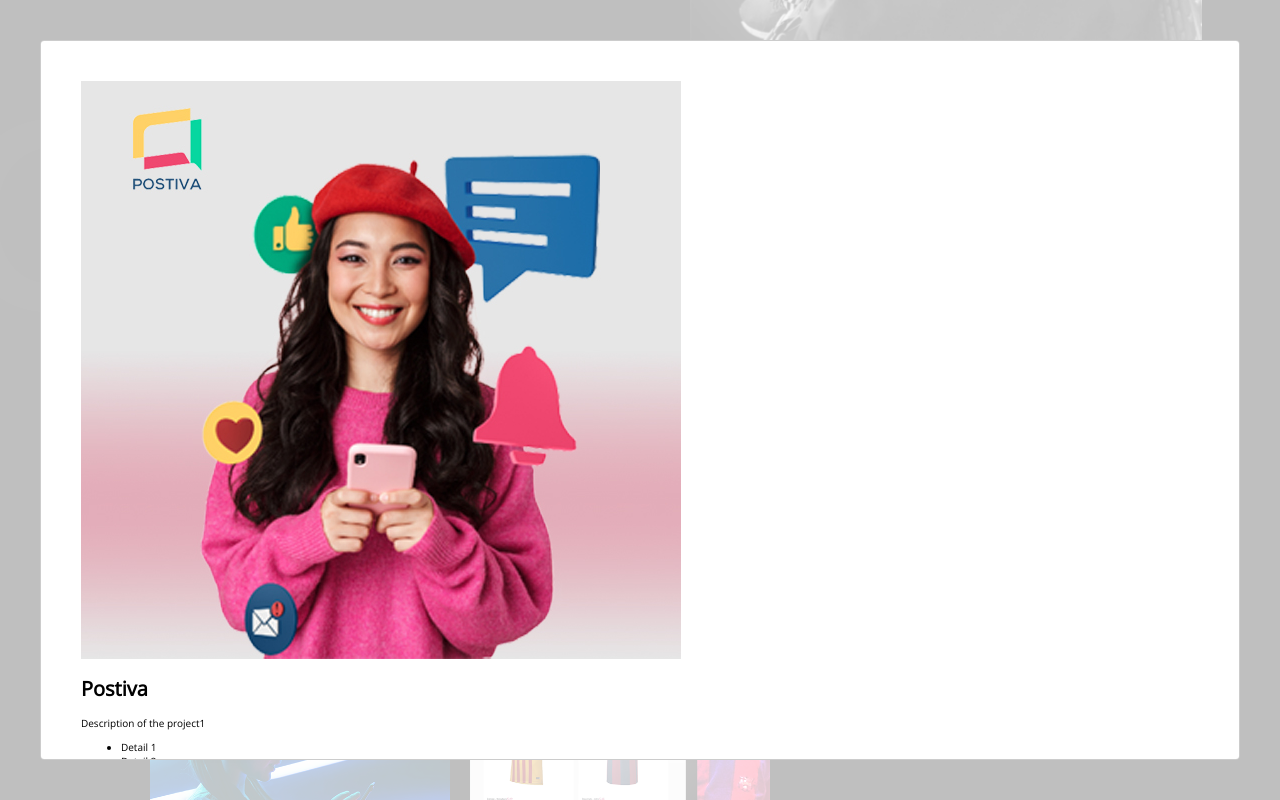
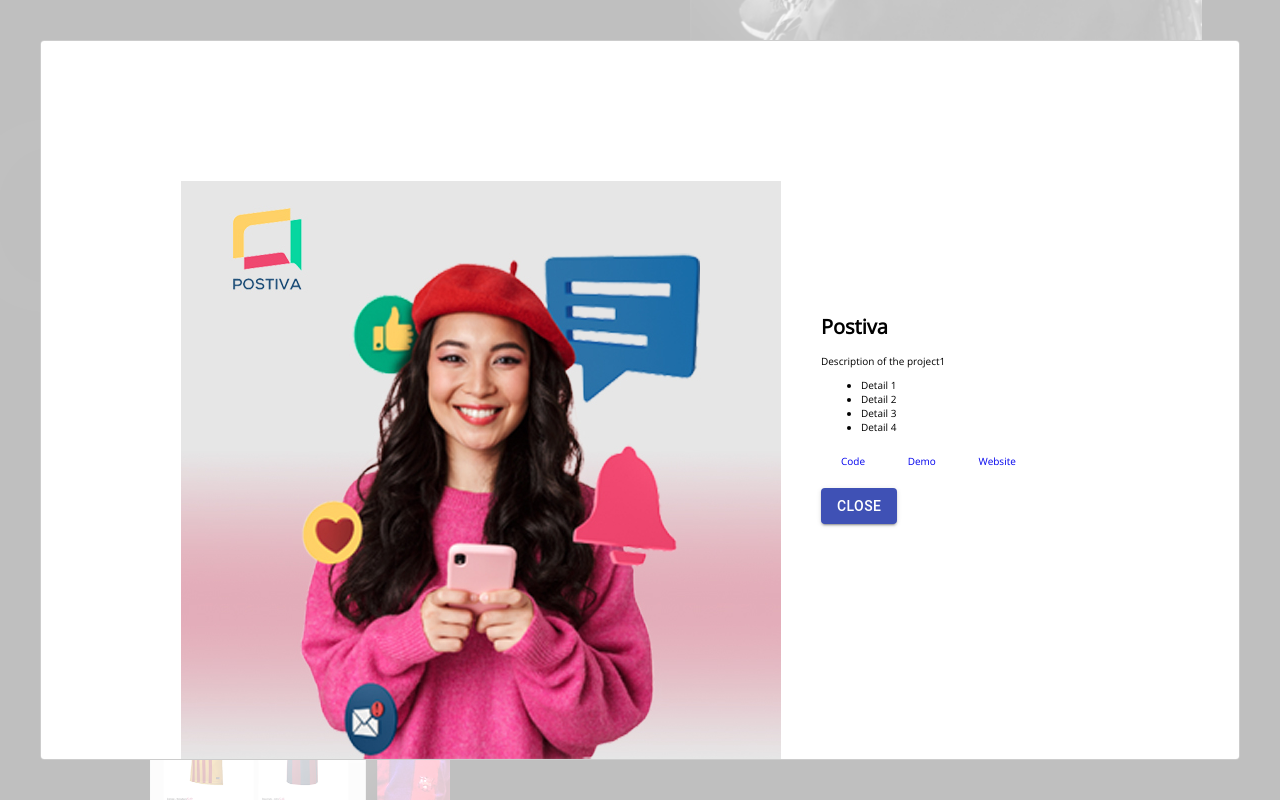
Before and after one commit to Jnmendza/portfolio-redesign, a React (Create React App) app: page / in a window 1280 px wide. Both pictures are taken after a click on the element 300 px from the left and 1780 px from the top of the page. Shown: the part 1380-2180 px from the top of the page. Built offline with nearby package versions, Linux system fonts and the light colour scheme.

Commit message:
fixed navbar and modal styles

```diff
--- a/src/components/Navbar.js
+++ b/src/components/Navbar.js
@@ -5,10 +5,10 @@ import { makeStyles } from '@material-ui/core/styles';
 
 const useStyles = makeStyles({
     navbar: {
-        position:'fixed',
+        position:'sticky',
         left:'60em',
-        top:'6em',
-        // zIndex: '1',
+        top:'1em',
+
     },
     navbarList: {
         display: 'inline-block',
--- a/src/components/Project.js
+++ b/src/components/Project.js
@@ -15,11 +15,12 @@ const useStyles = makeStyles({
         height: '30em',
     },
     portal: {
-        zIndex: '100'
+        // width: '50vw',
+        // zIndex: 1
     }
 })
 
-const Project = ({ imageSrc, title, service, description, code, demo, website, details }) => {
+const Project = ({ imageSrc, title, service, description, links, details }) => {
     const [modalIsOpen, setModalIsOpen] = useState(false)
     const classes = useStyles()
     return (
@@ -36,9 +37,7 @@ const Project = ({ imageSrc, title, service, description, code, demo, website, d
                         imageSrc={imageSrc}
                         title={title}
                         description={description}
-                        code={code}
-                        demo={demo}
-                        website={website}
+                        links={links}
                         details={details}
                         setModalIsOpen={setModalIsOpen}
                     />
--- a/src/components/ProjectModal.js
+++ b/src/components/ProjectModal.js
@@ -4,34 +4,51 @@ import { makeStyles } from '@material-ui/core/styles';
 
 const useStyles = makeStyles({
   container: {
-    margin: '20px'
+    // backgroundColor: 'pink',
+    display: 'flex',
+    marginTop: '8em',
+    marginLeft: '8em',
+    width: '80%',
+    height: '80%',
+    zIndex: 1000
+
+  },
+  containerLinks: {
+    margin: '20px 0'
   },
   link: {
     textDecoration: 'none',
     margin: '20px',
+  },
+  image: {
+    margin: 20,
+  },
+  info: {
+    margin: 'auto 0',
   }
 })
 
-const ProjectModal = ({ title, description, code, demo, website, setModalIsOpen, details, imageSrc }) => {
+const ProjectModal = ({ title, description, links, setModalIsOpen, details, imageSrc }) => {
   const classes = useStyles()
 
   return (
       <Box container className={classes.container}>
+        <Box container className={classes.image}>
           <img className={classes.image} src={imageSrc} alt={title}></img>
+        </Box>
+        <Box container className={classes.info}>
           <h1>{title}</h1>
           <p>{description}</p>
           <ul>
-          <li>{details[0]}</li>
-          <li>{details[1]}</li>
-          <li>{details[2]}</li>
+            {details.map(detail => <li>{detail}</li>)}
           </ul>
-        <Box container className={classes.container}>
-          <a className={classes.link} target="_blank" href={code} rel="noopener noreferrer" >Code </a>
-          <a className={classes.link} target="_blank" href={demo} rel="noopener noreferrer" >Demo </a>
-          <a className={classes.link} target="_blank" href={website} rel="noopener noreferrer" >Website </a>
+          <Box container className={classes.containerLinks}>
+            <a className={classes.link} target="_blank" href={links.code} rel="noopener noreferrer" >Code </a>
+            <a className={classes.link} target="_blank" href={links.demo} rel="noopener noreferrer" >Demo </a>
+            <a className={classes.link} target="_blank" href={links.website} rel="noopener noreferrer" >Website </a>
           </Box>
           <Button variant='contained' color='primary' onClick={() => setModalIsOpen(false)}>Close</Button>
-
+        </Box>
       </Box>
   )
 };
--- a/src/yourdata.js
+++ b/src/yourdata.js
@@ -38,9 +38,11 @@ export default
              url:'http://chetanverma.com/',
              description: 'Description of the project1',
              details: ['Detail 1','Detail 2','Detail 3','Detail 4'],
+             links:{
              code: 'https://github.com/Jnmendza/social-media-app/tree/master',
              demo: 'https://happy-visvesvaraya-6bb649.netlify.app',
              website: 'Website',
+           }
             },
             {
                 id: 2,//DO NOT CHANGE THIS (Please)😅
@@ -50,22 +52,25 @@ export default
                 url: 'http://chetanverma.com/',
                 description: 'A micro-service of Quality Hub that allows users to search through a marketplace of qualified resume coaches and request a review of their resume.',
                 details: ['Migrated database to PostgresSQL for data persistence','Connected ResumeQ backend with Core and InterviewQ in Apollo Federation','Implemented CRUD functionality with tables','Maintained consistent styling from previous designs of Quality Hub'],
+                links: {
                 code: 'https://github.com/Quality-Hub/quality-hub-core-fe',
                 demo: 'https://qualityhub19.netlify.app/',
                 website: 'Website',
+                }
             },
-            {
-                id: 3,//DO NOT CHANGE THIS (Please)😅
-                title: 'Tune App',
-                service: 'Music App',
-                imageSrc: `${Music}`,
-                url: 'http://chetanverma.com/',
-                description: 'Description of the project3',
-                details: ['Detail 1','Detail 2','Detail 3','Detail 4'],
-                code: 'Code',
-                demo: 'Demo',
-                website: 'Website',
-            },
+            // {
+            //     id: 3,//DO NOT CHANGE THIS (Please)😅
+            //     title: 'Tune App',
+            //     service: 'Music App',
+            //     imageSrc: `${Music}`,
+            //     url: 'http://chetanverma.com/',
+            //     description: 'Description of the project3',
+            //     details: ['Detail 1','Detail 2','Detail 3','Detail 4'],
+            //     links: {
+            //     code: 'Code',
+            //     demo: 'Demo',
+            //     website: 'Website',}
+            // },
             {
                 id: 4,//DO NOT CHANGE THIS (Please)😅
                 title: 'Kit10 - Store',
@@ -74,9 +79,11 @@ export default
                 url: 'http://chetanverma.com/',
                 description: 'Kit10 is a e-commerce site with retro sports gear. Users can select to add items to their cart, erase, and add more items to purchase.',
                 details: ['Built a Carousel with Bootstrap','Applied Context API for storing data','Styled application with Styled-Components and Bootstrap','React JS using hooks'],
+                links: {
                 code: 'Code',
                 demo: 'Demo',
                 website: 'Website',
+            }
            }
 
                     /*
```
Lines whose indentation alone changed are shown as unchanged.
